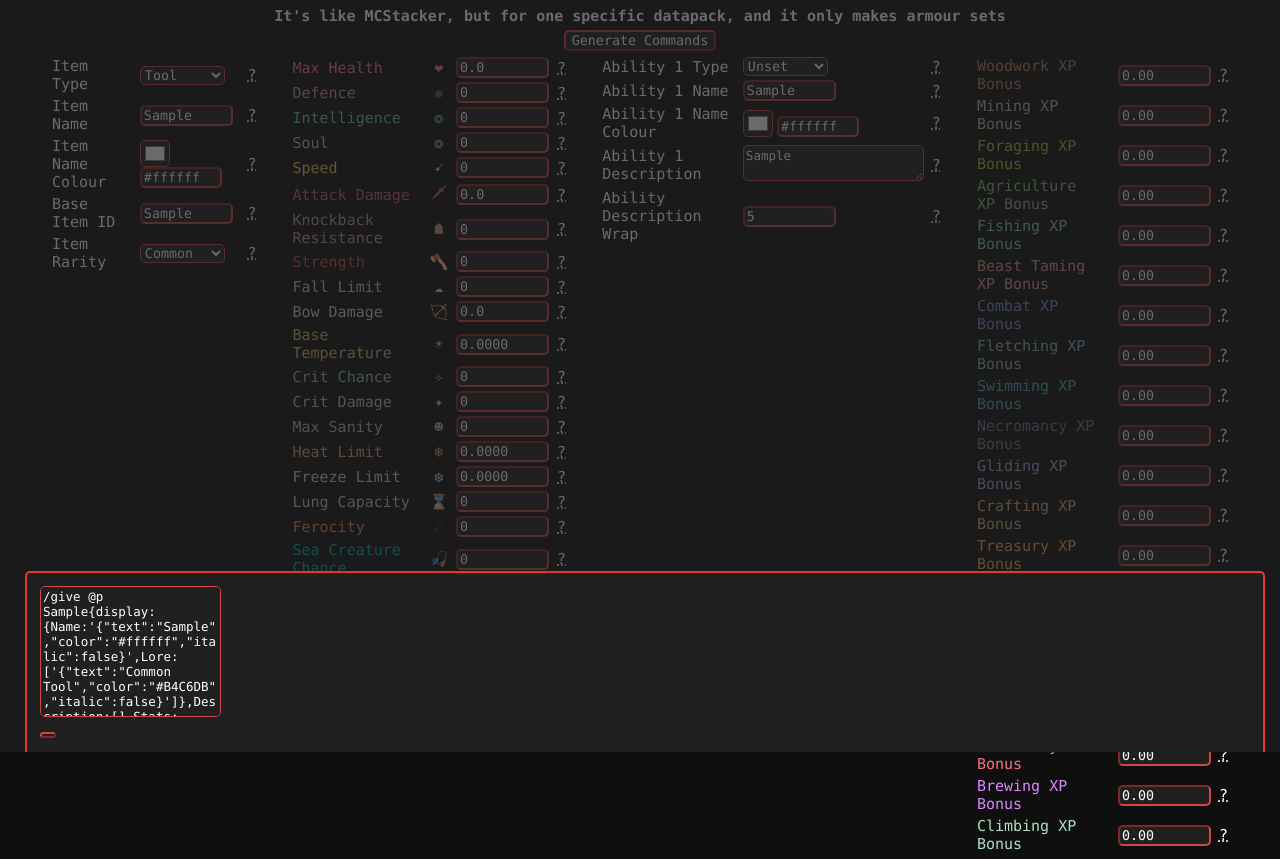
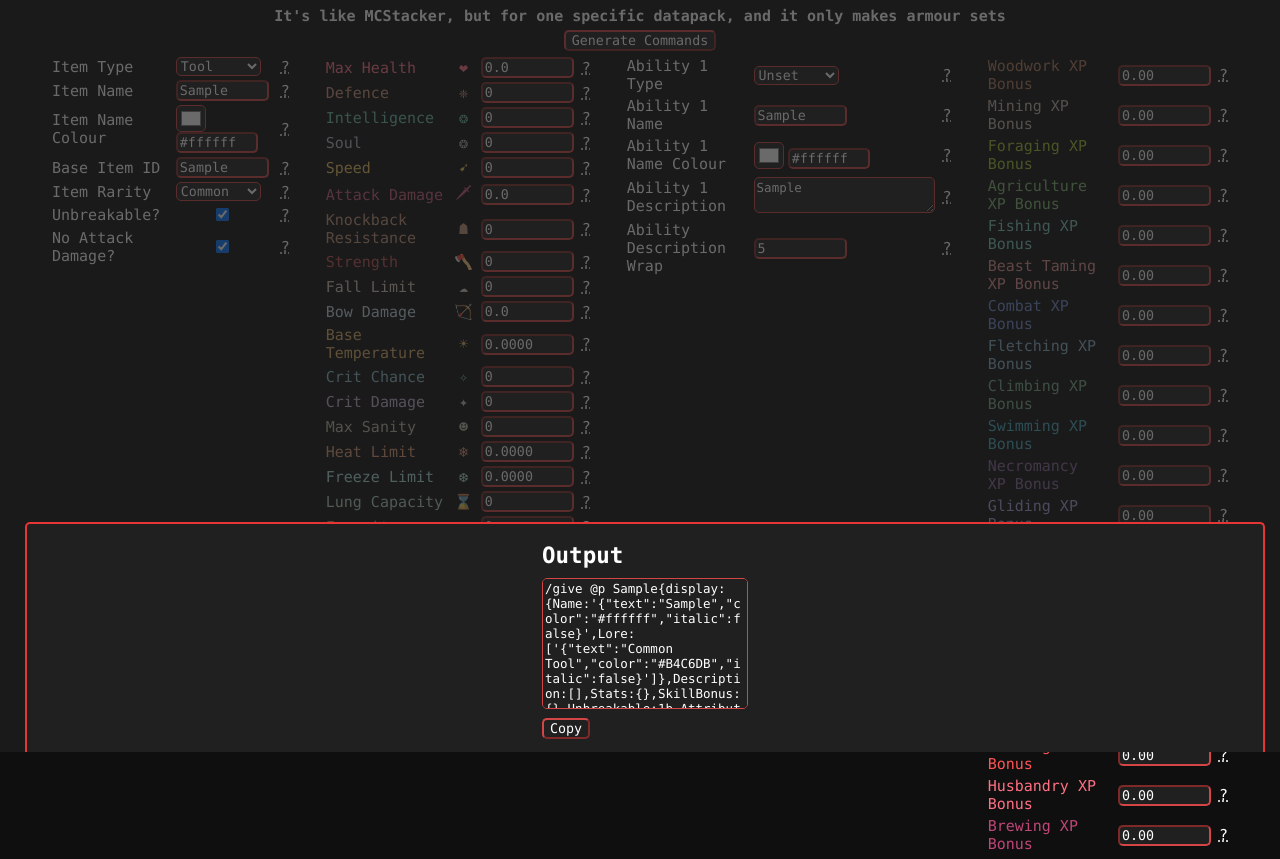
Before and after one commit to Errorcrafter/biostacker, a plain HTML site: page index.html in a window 1280 px wide. Both pictures are taken after typing "Sample", "Sample", "Sample", "Sample" into the empty fields and a click on the button "Generate Commands". Shown: the part 48-907 px from the top of the page. Drawn offline with Linux system fonts and the light colour scheme; a web font is replaced by a local one.

Commit message:
impl for armour sets, fix copy button and other tweaks

```diff
--- a/index.css
+++ b/index.css
@@ -130,3 +130,12 @@ textarea.output {
     resize: none;
     max-height: 125px;
 }
+
+table#tableOutput {
+    margin: auto;
+}
+
+h2 {
+    margin-top: 5px;
+    margin-bottom: 10px;
+}
--- a/index.html
+++ b/index.html
@@ -136,6 +136,22 @@
                         </td>
                         <td><abbr title="The rarity of this armour set.">?</abbr>
                         </td>
+                    </tr>
+
+                    <tr>
+                        <td><label for="unbreakable">Unbreakable?</label></td>
+                        <td>
+                            <input type="checkbox" name="unbreakable" id="unbreakable">
+                        </td>
+                        <td><abbr title="Whether or not this item should be unbreakable.">?</abbr>
+                    </tr>
+
+                    <tr>
+                        <td><label for="noDamage">No Attack Damage?</label></td>
+                        <td>
+                            <input type="checkbox" name="noDamage" id="noDamage">
+                        </td>
+                        <td><abbr title="Whether or not this item should do 0 (vanilla) attack damage.">?</abbr>
                     </tr>
 
                 </table>
--- a/src/elementModifiers.js
+++ b/src/elementModifiers.js
@@ -24,21 +24,30 @@ function appendStatSelectors(parent, fields, mode) {
     parent.appendChild(frag);
 }
 
-function appendOutputCells(parent, codes) {
+function appendOutputCells(parent, codes, titles) {
     parent.innerHTML = "";
 
     let frag = new DocumentFragment();
     for (let i = 0; i < codes.length; i++) {
         let cell = document.createElement("td");
+
         let ta = document.createElement("textarea");
         ta.id = `outputCell${i}`;
-        ta.style = "resize: none; height: 200px; width: auto;";
+        ta.style = "resize: none; height: 200px; width: 200px;";
+        ta.value = codes[i];
+
         let copy = document.createElement("button");
         copy.id = `outputCopy${i}`;
-        copy.onclick = `copyFromTextArea(document.querySelector("textarea#outputCell${i}"))`;
+        copy.style = "margin-top:5px;";
+        copy.size = "6";
+        copy.innerHTML = "Copy";
+        copy.addEventListener("click", function () { copyFromTextArea(document.querySelector(`textarea#outputCell${i}`)); })
 
-        ta.value = codes[i];
+        let title = document.createElement("h2");
+        title.innerHTML = titles[i];
 
+        cell.appendChild(title);
+        //cell.appendChild(document.createElement("br"));
         cell.appendChild(ta);
         cell.appendChild(document.createElement("br"));
         cell.appendChild(copy);
--- a/src/fieldHelper.js
+++ b/src/fieldHelper.js
@@ -40,6 +40,7 @@ let skillNames = [
     new Field("beast taming", "E39191", "", "BeastTaming", 100),
     new Field("combat", "738CD1", "", "Combat", 100),
     new Field("fletching", "87B3C9", "", "Fletching", 100),
+    new Field("climbing", "7AAD87", "", "Climbing", 100),
     new Field("swimming", "48A9BD", "", "Swimming", 100),
     new Field("necromancy", "886599", "", "Necromancy", 100),
     new Field("gliding", "9FA2D6", "", "Gliding", 100),
@@ -50,6 +51,5 @@ let skillNames = [
     new Field("pyromancy", "FF872B", "", "Pyromancy", 100),
     new Field("hunting", "FF5555", "", "Hunting", 100),
     new Field("husbandry", "FF7083", "", "Husbandry", 100),
-    new Field("brewing", "DB87FF", "", "Brewing", 100),
-    new Field("climbing", "B1E0C3", "", "Climbing", 100),
+    new Field("brewing", "BF4677", "", "Brewing", 100),
 ]
--- a/src/index.js
+++ b/src/index.js
@@ -24,6 +24,9 @@ var abil2Selector = document.querySelector("select#abil2Type");
 var abil2NameColour = document.querySelector("input#abil2NameColour");
 var abil2NameColourHex = document.querySelector("input#abil2NameColourHex");
 
+var unbreakable = document.querySelector("input#unbreakable");
+var noDmg = document.querySelector("input#noDamage");
+
 // Init defaults
 itemNameColour.value = "#ffffff";
 itemNameColourHex.value = "#ffffff";
@@ -48,6 +51,9 @@ document.querySelector("input#abilWrap").value = "5";
 itemType.value = "tool";
 Array.from(document.getElementsByClassName("nonArmourSetSpecific")).forEach(elem => elem.style.display = "");
 Array.from(document.getElementsByClassName("armourSetSpecific")).forEach(elem => elem.style.display = "none");
+
+unbreakable.checked = true;
+noDmg.checked = true;
 
 // On startup
 function startup() {
@@ -99,7 +105,13 @@ function startup() {
         outputBG.style = "display: block;";
         console.log(generateGiveCode(document.querySelector("input#setName").value, 1));
         if (itemType.value != "armour") {
-            appendOutputCells(document.querySelector("tr#outputHere"),[generateGiveCode(document.querySelector("input#setName").value, 1)]);
+            appendOutputCells(document.querySelector("tr#outputHere"), [generateGiveCode(document.querySelector("input#setBaseItem").value, 1)], ["Output"]);
+        } else {
+            appendOutputCells(document.querySelector("tr#outputHere"), [
+                generateGiveCode(baseSetDropdown.value + "_helmet", 0.5),
+                generateGiveCode(baseSetDropdown.value + "_chestplate", 1),
+                generateGiveCode(baseSetDropdown.value + "_leggings", 0.75),
+                generateGiveCode(baseSetDropdown.value + "_boots", 0.5)], ["Helmet", "Chestplate", "Leggings", "Boots"]);
         }
     }
 
@@ -113,7 +125,7 @@ function startup() {
 
 function generateGiveCode(baseItem, scale = 1) {
     var gc;
-    var nameSect = `/give @p ${document.querySelector("input#setBaseItem").value}{display:{Name:'{"text":"`;
+    var nameSect = `/give @p ${baseItem}{display:{Name:'{"text":"`;
 
     if (itemType.value != "armour") {
         nameSect += (document.querySelector("input#setName").value != "" ? document.querySelector("input#setName").value : capitalise(baseItem));
@@ -173,7 +185,7 @@ function generateGiveCode(baseItem, scale = 1) {
             else l += (parseFloat(input) > 0 ? "8481B5" : "D65A77");
             l += `","italic":false},{"text":"${capitalise(field.name)} ${field.symbol}","color":"#${field.colour}","italic":false}]'`;
             statLoreList.push(l);
-            statNbtList.push(`${field.tag}:${input*field.scale}`);
+            statNbtList.push(`${field.tag}:${input * field.scale}`);
         }
     })
     var statSect = statLoreList.join(",");
@@ -189,7 +201,7 @@ function generateGiveCode(baseItem, scale = 1) {
             l += (parseFloat(input) > 0 ? "9AD134" : "FF5454");
             l += `","italic":false},{"text":" ${capitalise(field.name)} XP","color":"#${field.colour}","italic":false}]'`;
             skillLorelist.push(l);
-            skillNbtList.push(`${field.tag}:${input*field.scale}`)
+            skillNbtList.push(`${field.tag}:${input * field.scale}`)
         }
     })
     var skillSect = skillLorelist.join(",");
@@ -220,6 +232,6 @@ function generateGiveCode(baseItem, scale = 1) {
 
     var colourSect = baseItem.includes("leather_") ? `,color:${hexToDec(leatherColour.value.slice(1))}` : "";
 
-    gc = `${nameSect},${itemTypeSect}${statSect ? "," : ""}${statSect}${skillSect ? "," : ""}${skillSect}${abilityLore ? `,'{"text":""}',` : ""}${abilityLore}]${colourSect}},Description:[${abilityCache.slice(2, -1)}],Stats:{${statNbtList.join(",")}},SkillBonus:{${skillNbtList.join(",")}},Unbreakable:1b,HideFlags:2}`;
+    gc = `${nameSect},${itemTypeSect}${statSect ? "," : ""}${statSect}${skillSect ? "," : ""}${skillSect}${abilityLore ? `,'{"text":""}',` : ""}${abilityLore}]${colourSect}},Description:[${abilityCache.slice(2, -1)}],Stats:{${statNbtList.join(",")}},SkillBonus:{${skillNbtList.join(",")}}${unbreakable.checked ? ",Unbreakable:1b" : ""}${noDmg.checked ? ",AttributeModifiers:[{AttributeName:\"generic.attack_damage\",Name:\"generic.attack_damage\",Amount:0,Operation:0,UUID:[I;-1632924465,-439598640,-1355487732,-1701297442]}]" : ""},HideFlags:6}`;
     return gc
 }
```
